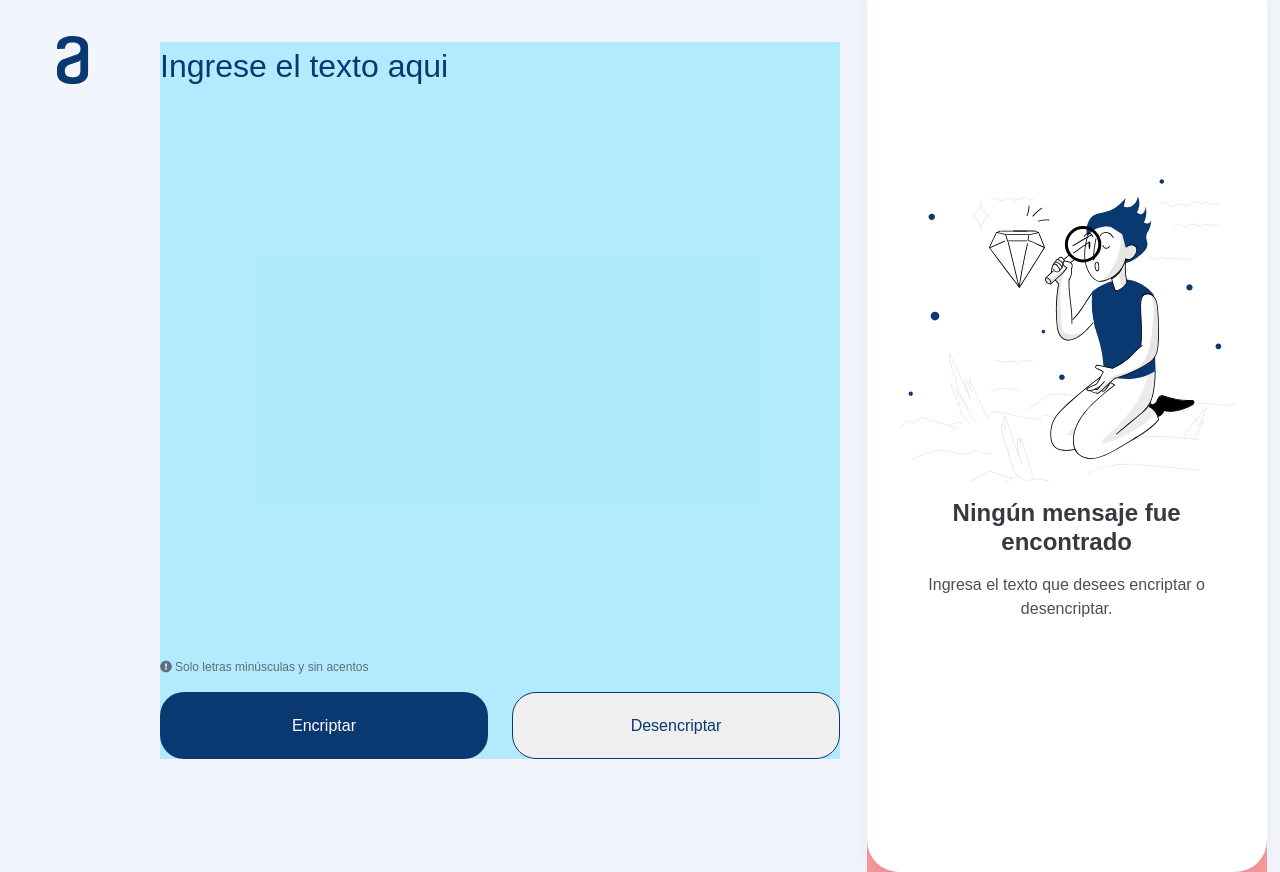
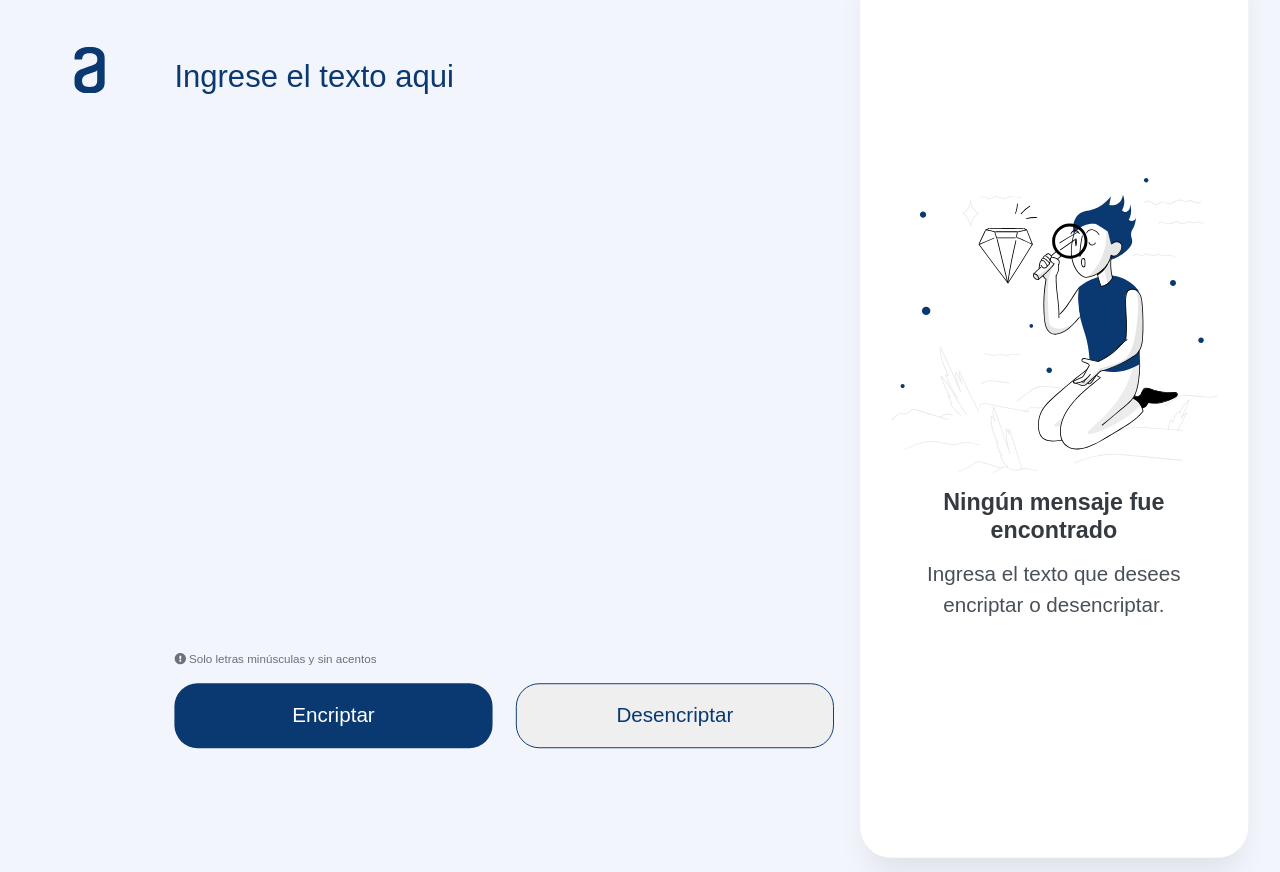
Before and after one commit to FabricioMR22/challenge-one-encriptador-latam, a plain HTML site: page index.html in a window 1280 px wide. Drawn offline with Linux system fonts and the light colour scheme.

Commit message:
arreglando vista desktop variado y texto

```diff
--- a/styles.css
+++ b/styles.css
@@ -10,19 +10,14 @@ body {
     flex-direction: row;
     justify-content: space-around;
     align-items: center;
+    scale: 0.97;
 }
 
 .logo{
     align-self: flex-start;
     margin-top: 2.8%;
 }
-.div1{
-    background: rgba(0, 208, 255, 0.274);
-}
 
-.div2{
-    background: rgba(255, 0, 0, 0.377);
-}
 
 textarea,label,button{
     font-family: 'Arial';
@@ -32,7 +27,7 @@ textarea,label,button{
 }
 
 textarea{
-    font-size: 32px;
+    font-size: 2rem;
 
     color: #0A3871;
     outline: none;
@@ -62,7 +57,7 @@ textarea::placeholder {
 }
 
 .alerta{
-    font-size: 12px;
+    font-size: 0.75rem;
     color: #495057;
     opacity: 0.8
 }
@@ -81,7 +76,7 @@ textarea::placeholder {
     transition: 0.3s all;
     cursor: pointer;
 
-    font-size: 16px;
+    font-size: 1.33rem;
     line-height: 19px;
     border-radius: 24px;
 }
@@ -127,7 +122,7 @@ textarea::placeholder {
     height: 781px;
     margin-bottom: 32px;
 
-    font-size: 24px;
+    font-size: 1.5rem;
     color: #495057;
 }
 
@@ -135,14 +130,14 @@ textarea::placeholder {
     margin-top: 16px;
     margin-bottom: 16px;
     font-weight: 700;
-    font-size: 24px;
+    font-size: 1.5rem;
     line-height: 120%;
     color: #343A40;
 }
 
 #dato{
     font-weight: 400;
-    font-size: 16px;
+    font-size: 1.33rem;
     color: #495057;
 }
 
@@ -154,7 +149,7 @@ textarea::placeholder {
     border-radius: 24px;
     background-color: white;
 
-    font-size: 16px;
+    font-size: 1.33rem;
     line-height: 19px;
     text-align: center;
 
```
